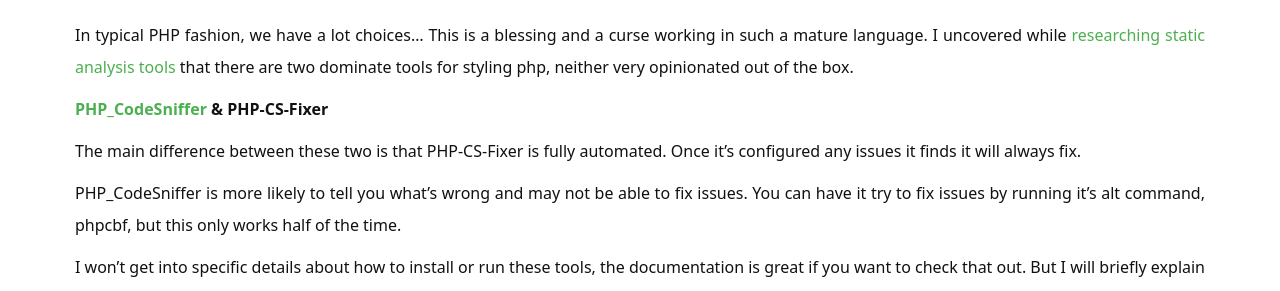
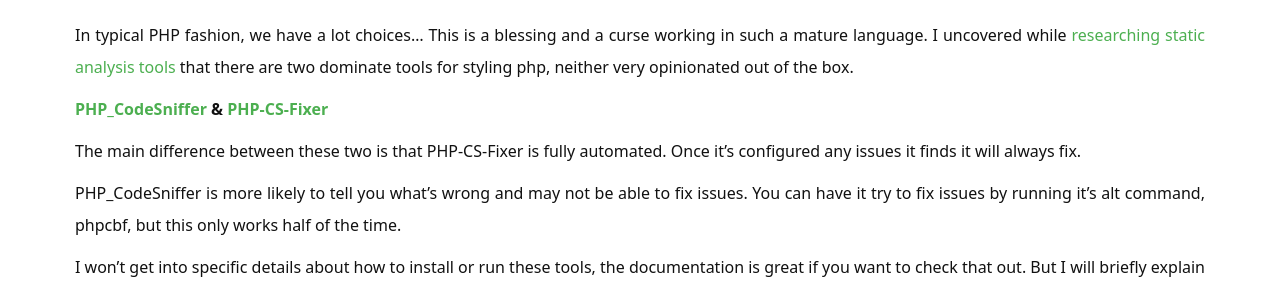
Before and after one commit to jspaetzel/meh.dev, a Jekyll site: the page built from _posts/2022-04-17-phpstyle-making-php-prettier.markdown, in a window 1280 px wide and 900 px high, scrolled down 307 px. Shown: the part 162-453 px from the top of the window. Built offline with Jekyll 4.4.1, drawn with Linux system fonts in a browser that asks for light colours; nearby versions of some CDN libraries; comment, search, counter and statistics services are not loaded; part of the change alters nothing that is shown.

```diff
--- a/_posts/2022-04-17-phpstyle-making-php-prettier.markdown
+++ b/_posts/2022-04-17-phpstyle-making-php-prettier.markdown
@@ -17,7 +17,7 @@ Why doesn't PHP have more uniform, opinionated, styles? We see it with so many o
 
 In typical PHP fashion, we have a lot choices... This is a blessing and a curse working in such a mature language. I uncovered while [researching static analysis tools](php-static-analysis-tools) that there are two dominate tools for styling php, neither very opinionated out of the box.
 
-**[PHP_CodeSniffer](https://github.com/squizlabs/PHP_CodeSniffer) & PHP-CS-Fixer**
+**[PHP_CodeSniffer](https://github.com/squizlabs/PHP_CodeSniffer) & [PHP-CS-Fixer](https://cs.symfony.com/)**
 
 The main difference between these two is that PHP-CS-Fixer is fully automated. Once it's configured any issues it finds it will always fix.
 
```
